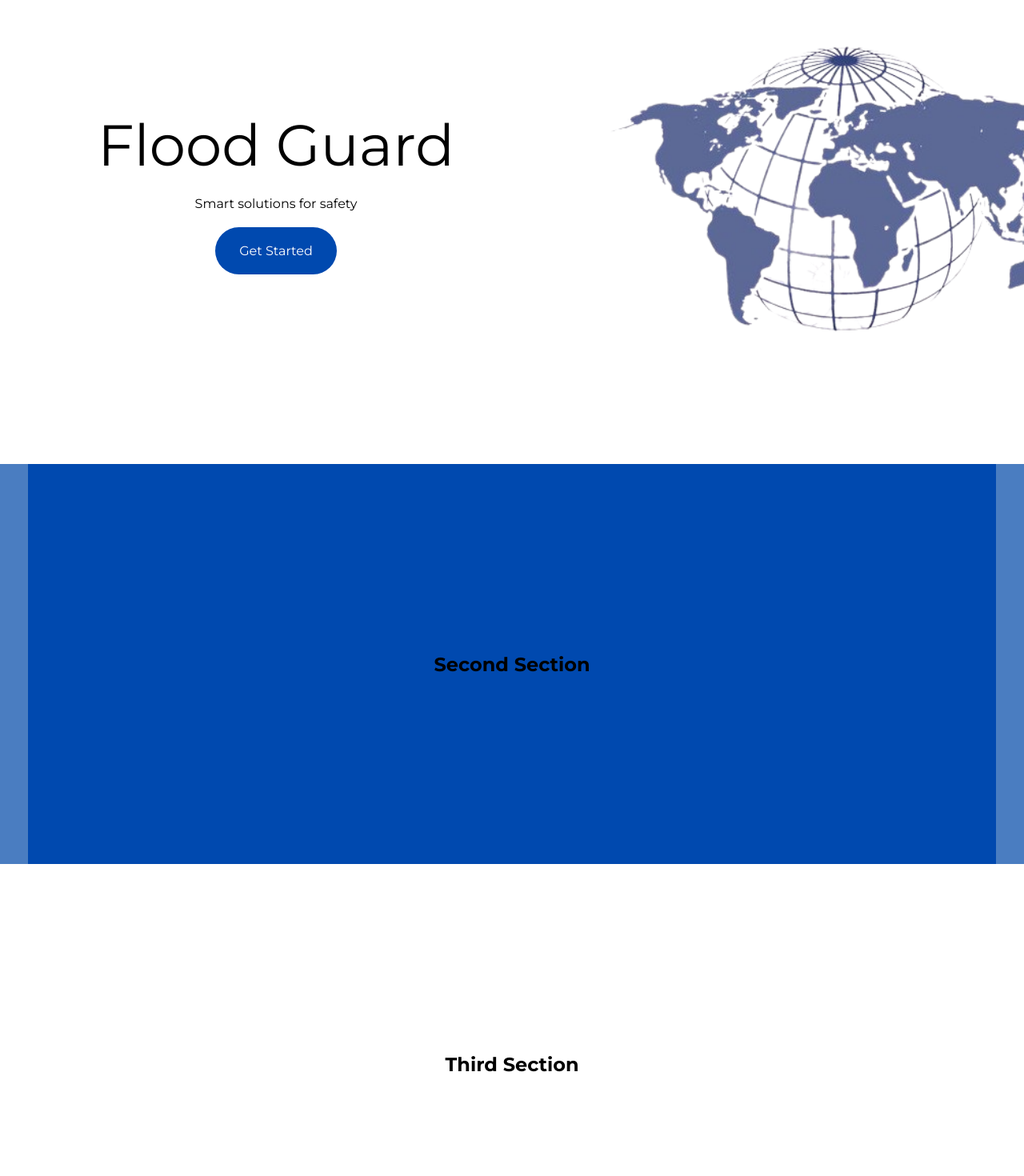
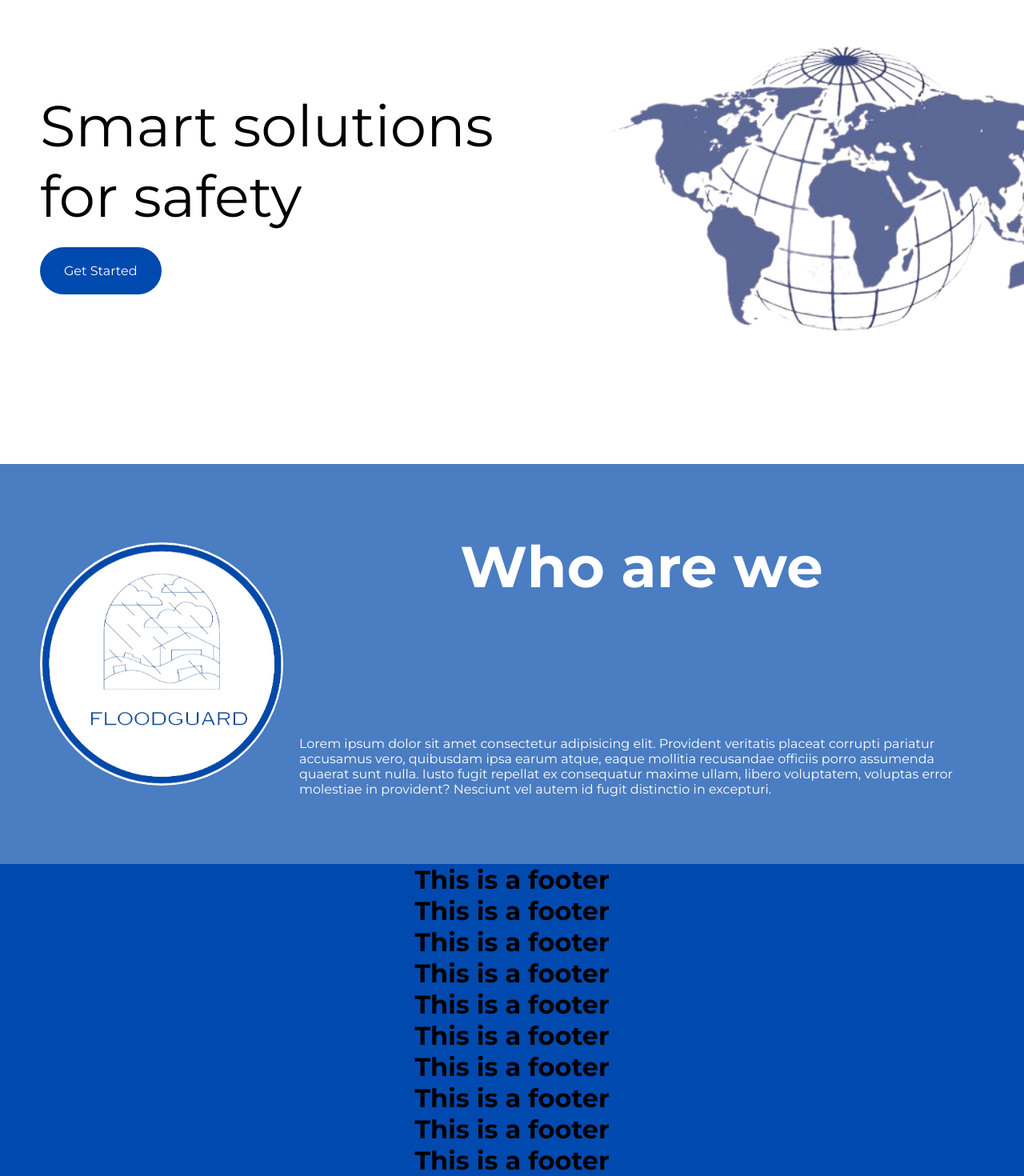
Before and after one commit to Chubina7/flood-guard, a Next.js app: page / in a window 1280 px wide. Shown: the part 160-1630 px from the top of the page at 80% size. Built offline with nearby package versions, Linux system fonts and the light colour scheme.

Commit message:
add small description in the main page

```diff
--- a/src/app/page.jsx
+++ b/src/app/page.jsx
@@ -10,8 +10,7 @@ export default function Home() {
     <main className={styles.main}>
       <Section1 />
       <Section2 />
-      <Section3 />
-      <Section4 />
+      {/* <Section3 /> */}
     </main>
   );
 }
--- a/src/components/footer/Footer.jsx
+++ b/src/components/footer/Footer.jsx
@@ -1,8 +1,21 @@
-import React from 'react'
-import styles from "./Footer.module.css"
+import React from "react";
+import styles from "./Footer.module.css";
 
 export default function Footer() {
   return (
-    <div>Footer</div>
-  )
+    <footer className={styles.footer}>
+      <div className={styles.wrapper}>
+        <h1>This is a footer</h1>
+        <h1>This is a footer</h1>
+        <h1>This is a footer</h1>
+        <h1>This is a footer</h1>
+        <h1>This is a footer</h1>
+        <h1>This is a footer</h1>
+        <h1>This is a footer</h1>
+        <h1>This is a footer</h1>
+        <h1>This is a footer</h1>
+        <h1>This is a footer</h1>
+      </div>
+    </footer>
+  );
 }
--- a/src/components/footer/Footer.module.css
+++ b/src/components/footer/Footer.module.css
@@ -0,0 +1,15 @@
+.footer {
+  width: 100%;
+  display: flex;
+  justify-content: center;
+  align-items: center;
+  background: var(--main-color);
+}
+.wrapper {
+  width: 100%;
+  max-width: var(--max-width);
+  display: flex;
+  justify-content: center;
+  align-items: center;
+  flex-direction: column;
+}
--- a/src/components/header/Header.jsx
+++ b/src/components/header/Header.jsx
@@ -11,13 +11,14 @@ export default function Header() {
     <header className={styles.header}>
       <div className={styles.wrapper}>
         <Link href={"/"} className={styles.logoCont}>
-          <Image
+          {/* <Image
             src={Logo}
             width={60}
             height={50}
             alt="logo-icon"
             className={styles.logo}
-          />
+          /> */}
+          <h1 className={styles.heading}>FloodGuard</h1>
         </Link>
         <Navigation />
         <Dashboard />
--- a/src/components/header/Header.module.css
+++ b/src/components/header/Header.module.css
@@ -28,3 +28,8 @@
 .logo {
   object-fit: contain;
 }
+
+
+.heading {
+  color: var(--main-color);
+}
--- a/src/components/header/navigation/Navigation.jsx
+++ b/src/components/header/navigation/Navigation.jsx
@@ -8,7 +8,9 @@ import { usePathname } from "next/navigation";
 const navRoutes = [
   { id: 0, title: "Home", href: "/" },
   { id: 1, title: "Services", href: "/services" },
-  { id: 2, title: "About us", href: "/about-us" },
+  { id: 2, title: "Watch Now", href: "/watch-now" },
+  { id: 3, title: "About Us", href: "/about-us" },
+  { id: 4, title: "Guide", href: "/guide" },
 ];
 
 export default function Navigation() {
--- a/src/components/homepage-sections/section-1/Section-1.jsx
+++ b/src/components/homepage-sections/section-1/Section-1.jsx
@@ -9,8 +9,8 @@ export default function Section1() {
     <section className={styles.section}>
       <div className={styles.wrapper}>
         <div className={styles.textArea}>
-          <h1 className={styles.title}>Flood Guard</h1>
-          <p>Smart solutions for safety</p>
+          <h1 className={styles.title}>Smart solutions for safety</h1>
+          {/* <p>Smart solutions for safety</p> */}
           <Button title={"Get Started"} href={"/"} />
         </div>
         <Image
--- a/src/components/homepage-sections/section-1/Section-1.module.css
+++ b/src/components/homepage-sections/section-1/Section-1.module.css
@@ -25,15 +25,15 @@
   height: 100%;
   display: flex;
   justify-content: center;
-  align-items: center;
+  align-items: flex-start;
   flex-direction: column;
   gap: 20px;
   flex: 0.5;
 }
 .title {
-  text-align: center;
   font-size: 44px;
   font-weight: normal;
+  text-align: left;
 }
 
 .heroimage {
@@ -43,7 +43,6 @@
 @media screen and (min-width: 425px) {
   .title {
     font-size: 64px;
-    text-wrap: nowrap;
   }
 }
 
--- a/src/components/homepage-sections/section-2/Section-2.jsx
+++ b/src/components/homepage-sections/section-2/Section-2.jsx
@@ -1,11 +1,27 @@
 import React from "react";
 import styles from "./Section-2.module.css";
+import Image from "next/image";
+import Logo from "/public/images/Logo.png";
 
 export default function Section2() {
   return (
     <section className={styles.section}>
       <div className={styles.wrapper}>
-        <h1>Second Section</h1>
+        <div className={styles.imgBg}>
+          <Image src={Logo} className={styles.img} />
+        </div>
+        <div className={styles.text}>
+          <h1>Who are we</h1>
+          <p>
+            Lorem ipsum dolor sit amet consectetur adipisicing elit. Provident
+            veritatis placeat corrupti pariatur accusamus vero, quibusdam ipsa
+            earum atque, eaque mollitia recusandae officiis porro assumenda
+            quaerat sunt nulla. Iusto fugit repellat ex consequatur maxime
+            ullam, libero voluptatem, voluptas error molestiae in provident?
+            Nesciunt vel autem id fugit distinctio in excepturi.
+          </p>
+        </div>
+        {/* <p>ლოგო, მინი ინფო და საკონტაქტო</p> */}
       </div>
     </section>
   );
--- a/src/components/homepage-sections/section-2/Section-2.module.css
+++ b/src/components/homepage-sections/section-2/Section-2.module.css
@@ -14,7 +14,34 @@
   display: flex;
   justify-content: center;
   align-items: center;
+  gap: 20px;
+}
+
+.imgBg {
+  flex-grow: 1;
+  background-color: white;
+  border-radius: 50%;
+  display: flex;
+  justify-content: center;
+  align-items: center;
+  padding: 2px;
+}
+.img {
+  width: 300px;
+  height: 300px;
+  object-fit: cover;
+}
+
+.text {
+  flex-grow: 1;
+  color: white;
+  height: 100%;
+  display: flex;
+  justify-content: space-around;
+  align-items: center;
   flex-direction: column;
+}
 
-  background: var(--main-color);
+.text h1 {
+  font-size: 72px;
 }
```
Also changed, not shown: public/images/logo.png.
